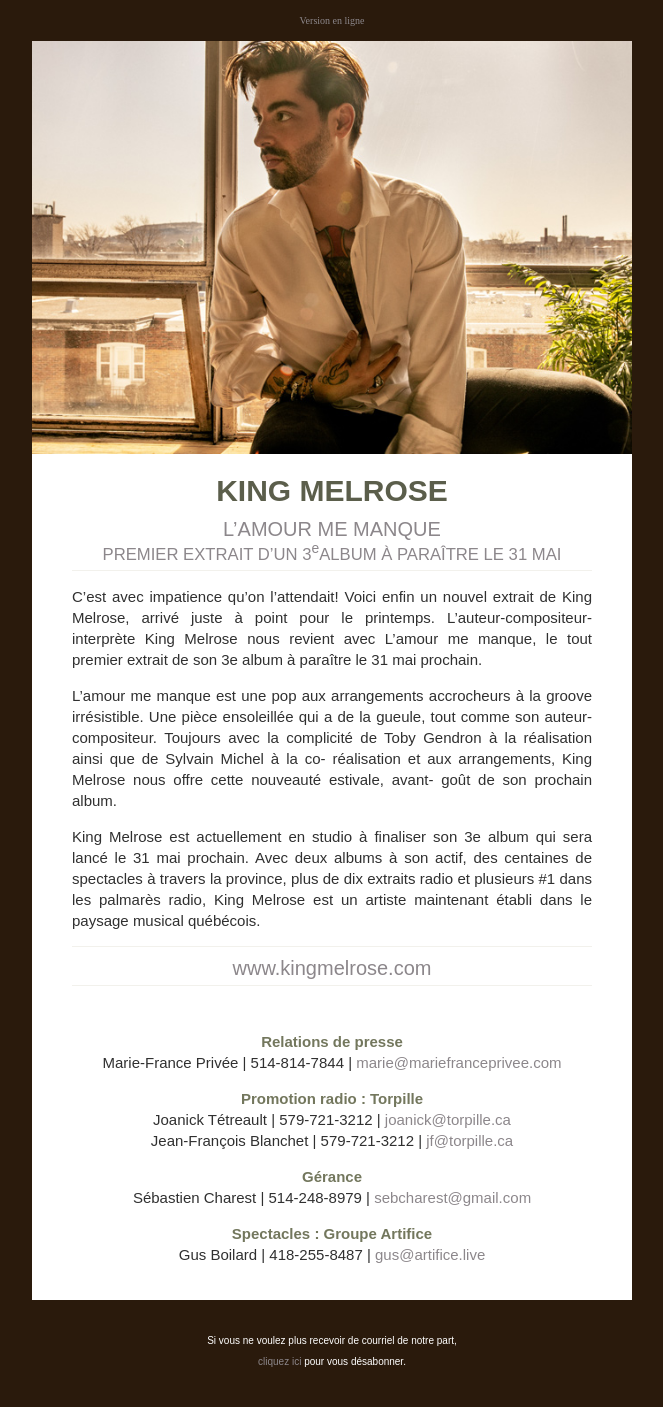
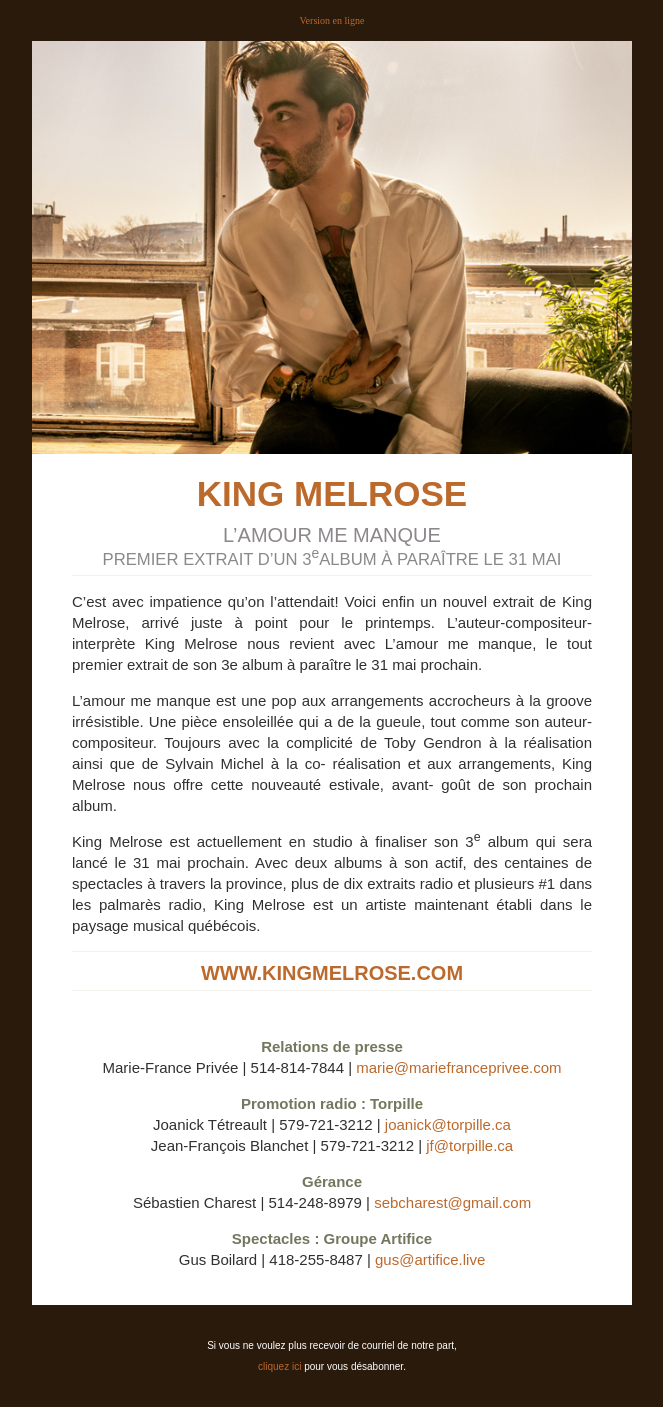
Before and after one commit to graphismatique/mfp, a Jekyll site: the page KingMelrose/AmourMeManque/index.html, which Jekyll copies as it is, in a window 1280 px wide. Shown: the whole page, without its empty margins (308-971 px from the left). Built offline with Jekyll 4.4.1, drawn with Linux system fonts in a browser that asks for light colours.

Commit message:
Update index.html

```diff
--- a/KingMelrose/AmourMeManque/index.html
+++ b/KingMelrose/AmourMeManque/index.html
@@ -143,9 +143,10 @@
         }
         h1 {
             text-align: center;
-            color: #5b5e4b;
+            color: #bc692c;
             margin: 20px 0px 10px 0px;
             line-height: normal;
+            font-size:35px;
             }
 
         h2 {
@@ -185,12 +186,17 @@
             line-height: 22px;
         }
         a {
-            color: #8c878b;
+            color: #bc692c;
             text-decoration: none;
         }
         a:hover {
             color: #5b5e4b;
         }
+        sup {
+        font-size: 0.83em;
+        vertical-align: super;
+        line-height: 0;
+    };
 
     </style>
 </head>
@@ -240,10 +246,10 @@
                                     <hr>
                                     <p>C’est avec impatience qu’on l’attendait! Voici enfin un nouvel extrait de King Melrose, arrivé juste à point pour le printemps. L’auteur-compositeur-interprète King Melrose nous revient avec L’amour me manque, le tout premier extrait de son 3e album à paraître le 31 mai prochain.</p>
                                     <p>L’amour me manque est une pop aux arrangements accrocheurs à la groove irrésistible. Une pièce ensoleillée qui a de la gueule, tout comme son auteur-compositeur. Toujours avec la complicité de Toby Gendron à la réalisation ainsi que de Sylvain Michel à la co- réalisation et aux arrangements, King Melrose nous offre cette nouveauté estivale, avant- goût de son prochain album.</p>
-                                    <p>King Melrose est actuellement en studio à finaliser son 3e album qui sera lancé le 31 mai prochain. Avec deux albums à son actif, des centaines de spectacles à travers la province, plus de dix extraits radio et plusieurs #1 dans les palmarès radio, King Melrose est un artiste maintenant établi dans le paysage musical québécois.</p>
+                                    <p>King Melrose est actuellement en studio à finaliser son 3<sup>e</sup> album qui sera lancé le 31 mai prochain. Avec deux albums à son actif, des centaines de spectacles à travers la province, plus de dix extraits radio et plusieurs #1 dans les palmarès radio, King Melrose est un artiste maintenant établi dans le paysage musical québécois.</p>
 
                                     <hr>
-                                    <h2><a href="">www.kingmelrose.com</a></h2>
+                                    <h2><b><a href="https://kingmelrose.com" target="_blank">WWW.KINGMELROSE.COM</a></b></h2>
                                     <hr>
                                     <br>
                                     <p class="center">
```
